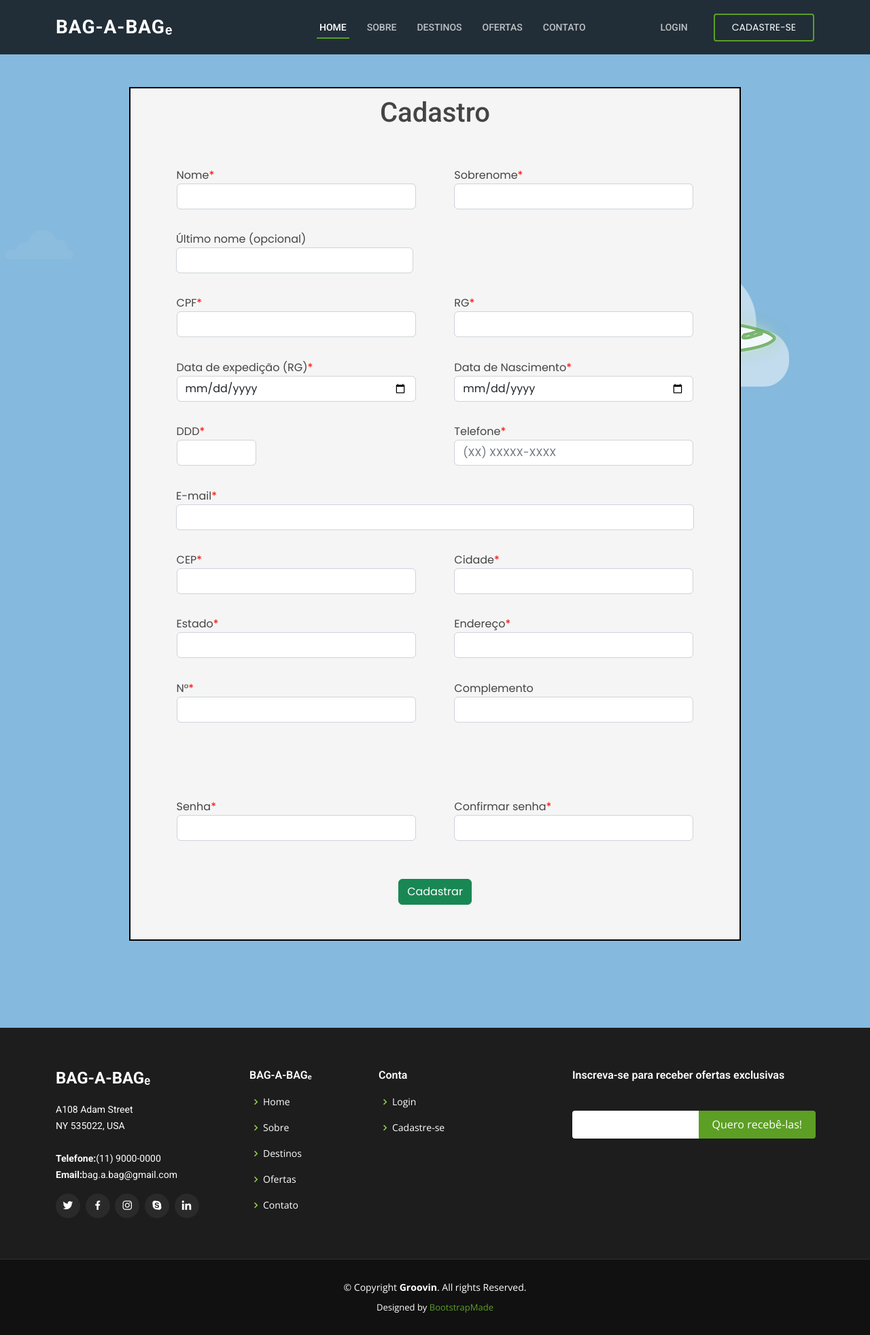
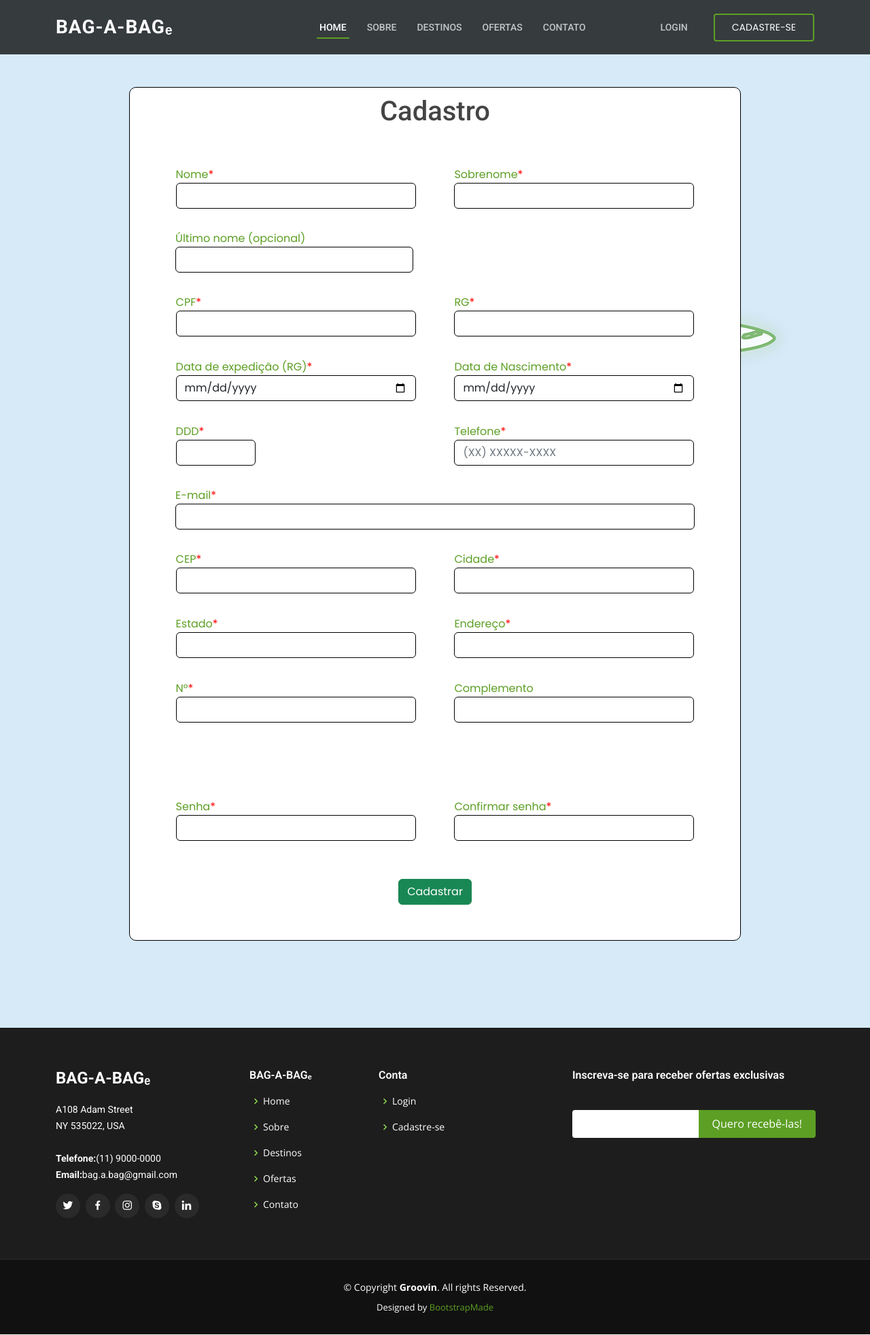
Before and after one commit to gustavinxd/bag-a-bagV2, a PHP site: page /pages/cadastro.html in a window 1280 px wide. Shown: the whole page at 68% size. Run offline with PHP 8.4, Linux system fonts and the light colour scheme.

Commit message:
Alterações Tela Cadastro

```diff
--- a/assets/css/cadastro/cadastro.css
+++ b/assets/css/cadastro/cadastro.css
@@ -43,7 +43,7 @@ body {
 
   html,
 body {
-  background-color: #85b9dd;
+  background-color: #D6EAF8;
   margin: 0;
   padding: 0;
   width: 100%;
@@ -95,130 +95,6 @@ svg {
     from {right:-500px;}
     to {right: 102%;}
   }
-/**
- * Clouds
- */
-.clouds {
-  position: absolute;
-  top: 0;
-  left: 0;
-  right: 0;
-  bottom: 0;
-  overflow: hidden;
-  transform: translateZ(0);
-}
-
-.cloud {
-  position: absolute;
-  top: 20%;
-  width: 300px;
-  right: 0;
-  opacity: 1;
-}
-
-.cloud.front {
-  z-index: 9;
-}
-
-.cloud.distant {
-  z-index: 1;
-}
-
-.cloud.background {
-  z-index: 1;
-}
-
-/*Cloud Sizing*/
-.cloud.smaller {
-  margin-right: 400px;
-  width: 100px;
-  margin-top: 50px;
-}
-
-.cloud.small {
-  margin-right: 200px;
-  width: 150px;
-}
-
-.cloud.big {
-  width: 500px;
-  margin-top: 50px;
-  margin-right: 150px;
-}
-
-.cloud.massive {
-  width: 600px;
-  margin-top: 20px;
-  margin-right: 0px;
-}
-
-
-/*Cloud: Animation*/
-.cloud {
-  -webkit-animation-name: cloud-movement;
-  -webkit-animation-timing-function: linear;
-  -webkit-animation-direction: forwards;
-  -webkit-animation-iteration-count: infinite;
-  -webkit-animation-duration: 8s;
-
-  -moz-animation-name: cloud-movement;
-  -moz-animation-timing-function: linear;
-  -moz-animation-direction: forwards;
-  -moz-animation-iteration-count: infinite;
-  -moz-animation-duration: 8s;
-
-  animation-name: cloud-movement;
-  animation-timing-function: linear;
-  animation-direction: forwards;
-  animation-iteration-count: infinite;
-  animation-duration: 8s;
-}
-
-.slow {
-  -webkit-animation-duration: 9.2s;
-  -moz-animation-duration: 9.2s;
-  animation-duration: 9.2s;
-}
-
-.slower {
-  -webkit-animation-duration: 11.2s;
-  -moz-animation-duration: 11.2s;
-  animation-duration: 11.2s;
-}
-
-.slowest {
-  -webkit-animation-duration: 13.5s;
-  -moz-animation-duration: 13.5s;
-  animation-duration: 13.5s;
-}
-
-.super-slow {
-  -webkit-animation-duration: 20.5s;
-  -moz-animation-duration: 20.5s;
-  animation-duration: 20.5s;
-}
-
-@-webkit-keyframes cloud-movement {
-  0% {
-    opacity: 0.1;
-    -webkit-transform: translateX(300px);
-    -moz-transform: translateX(300px);
-    transform: translateX(300px);
-  }
-  10% {
-
-    opacity: 0.7;
-  }
-  90% {
-    opacity: 0;
-  }
-  100% {
-    opacity: 0;
-    -webkit-transform: translateX(-1000px);
-    -moz-transform: translateX(-1000px);
-    transform: translateX(-1000px);
-  }
-}
   /*--------------------------------------------------------------
   # Back to top button
   --------------------------------------------------------------*/
@@ -572,17 +448,24 @@ svg {
   --------------------------------------------------------------*/
 input, label .main-container{
     display: block;
+    border-color: #5c9f24;
+    color:#5c9f24;
+}
+
+label .main-container{
+    color:#5c9f24;
 }
 
 .main-container{
-    border: solid black 2px;
-    background-color: #F5F5F5;
+    border: solid black 1px;
+    background-color: #FFF;
     margin-bottom: 10%;
     padding: 4%;
     font-family: 'Poppins', sans-serif;
     width: 900px;
     margin: auto;
     z-index: 100;
+    border-radius: 10px;
 }
 h1{
   text-align:center;
--- a/pages/cadastro.html
+++ b/pages/cadastro.html
@@ -51,46 +51,7 @@
       <img  src="/assets/img/airliner-g8dca284ec_640.png" /></div>
     </div>
   </div>
-    <div class="clouds">
-      <svg version="1.1" xmlns="http://www.w3.org/2000/svg" xmlns:xlink="http://www.w3.org/1999/xlink" x="0px" y="0px" width="762px"
-      height="331px" viewBox="0 0 762 331" enable-background="new 0 0 762 331" xml:space="preserve" class="cloud big front slowest">
-      <path fill="#FFFFFF" d="M715.394,228h-16.595c0.79-5.219,1.201-10.562,1.201-16c0-58.542-47.458-106-106-106
-      c-8.198,0-16.178,0.932-23.841,2.693C548.279,45.434,488.199,0,417.5,0c-84.827,0-154.374,65.401-160.98,148.529
-      C245.15,143.684,232.639,141,219.5,141c-49.667,0-90.381,38.315-94.204,87H46.607C20.866,228,0,251.058,0,279.5
-      S20.866,331,46.607,331h668.787C741.133,331,762,307.942,762,279.5S741.133,228,715.394,228z"/>
-      </svg>
-      <svg version="1.1" xmlns="http://www.w3.org/2000/svg" xmlns:xlink="http://www.w3.org/1999/xlink" x="0px" y="0px" width="762px"
-      height="331px" viewBox="0 0 762 331" enable-background="new 0 0 762 331" xml:space="preserve" class="cloud distant smaller">
-      <path fill="#FFFFFF" d="M715.394,228h-16.595c0.79-5.219,1.201-10.562,1.201-16c0-58.542-47.458-106-106-106
-      c-8.198,0-16.178,0.932-23.841,2.693C548.279,45.434,488.199,0,417.5,0c-84.827,0-154.374,65.401-160.98,148.529
-      C245.15,143.684,232.639,141,219.5,141c-49.667,0-90.381,38.315-94.204,87H46.607C20.866,228,0,251.058,0,279.5
-      S20.866,331,46.607,331h668.787C741.133,331,762,307.942,762,279.5S741.133,228,715.394,228z"/>
-      </svg>
 
-      <svg version="1.1" xmlns="http://www.w3.org/2000/svg" xmlns:xlink="http://www.w3.org/1999/xlink" x="0px" y="0px" width="762px"
-      height="331px" viewBox="0 0 762 331" enable-background="new 0 0 762 331" xml:space="preserve" class="cloud small slow">
-      <path fill="#FFFFFF" d="M715.394,228h-16.595c0.79-5.219,1.201-10.562,1.201-16c0-58.542-47.458-106-106-106
-      c-8.198,0-16.178,0.932-23.841,2.693C548.279,45.434,488.199,0,417.5,0c-84.827,0-154.374,65.401-160.98,148.529
-      C245.15,143.684,232.639,141,219.5,141c-49.667,0-90.381,38.315-94.204,87H46.607C20.866,228,0,251.058,0,279.5
-      S20.866,331,46.607,331h668.787C741.133,331,762,307.942,762,279.5S741.133,228,715.394,228z"/>
-      </svg>
-
-      <svg version="1.1" xmlns="http://www.w3.org/2000/svg" xmlns:xlink="http://www.w3.org/1999/xlink" x="0px" y="0px" width="762px"
-      height="331px" viewBox="0 0 762 331" enable-background="new 0 0 762 331" xml:space="preserve" class="cloud distant super-slow massive">
-      <path fill="#FFFFFF" d="M715.394,228h-16.595c0.79-5.219,1.201-10.562,1.201-16c0-58.542-47.458-106-106-106
-      c-8.198,0-16.178,0.932-23.841,2.693C548.279,45.434,488.199,0,417.5,0c-84.827,0-154.374,65.401-160.98,148.529
-      C245.15,143.684,232.639,141,219.5,141c-49.667,0-90.381,38.315-94.204,87H46.607C20.866,228,0,251.058,0,279.5
-      S20.866,331,46.607,331h668.787C741.133,331,762,307.942,762,279.5S741.133,228,715.394,228z"/>
-      </svg>
-
-      <svg version="1.1" xmlns="http://www.w3.org/2000/svg" xmlns:xlink="http://www.w3.org/1999/xlink" x="0px" y="0px" width="762px"
-      height="331px" viewBox="0 0 762 331" enable-background="new 0 0 762 331" xml:space="preserve" class="cloud slower">
-      <path fill="#FFFFFF" d="M715.394,228h-16.595c0.79-5.219,1.201-10.562,1.201-16c0-58.542-47.458-106-106-106
-      c-8.198,0-16.178,0.932-23.841,2.693C548.279,45.434,488.199,0,417.5,0c-84.827,0-154.374,65.401-160.98,148.529
-      C245.15,143.684,232.639,141,219.5,141c-49.667,0-90.381,38.315-94.204,87H46.607C20.866,228,0,251.058,0,279.5
-      S20.866,331,46.607,331h668.787C741.133,331,762,307.942,762,279.5S741.133,228,715.394,228z"/>
-      </svg>
-    </div>
   <!-- ======= Header ======= -->
   <header id="header" class="fixed-top d-flex align-items-center">
     <div class="container d-flex align-items-center justify-content-between">
@@ -130,95 +91,95 @@
         <div class="row">
           <div class="half-box">
             <div class="col">
-              <label for = "name" class="required">Nome</label>
-              <input type = "name" class="form-control required" name = "name" id = "name">
+              <label for = "name" class="required" style = "color: #5c9f24">Nome</label>
+              <input type = "name" class="form-control required" style = "background-color: #FFF; border-color: black" name = "name" id = "name">
             </div>
           </div>
           <div class = "half-box">
-              <label for = "lastname" class="required">Sobrenome</label>
-              <input type = "lastname" class="form-control required" name = "sobrenome" id = "sobrenome">
+              <label for = "lastname" class="required" style = "color: #5c9f24">Sobrenome</label>
+              <input type = "lastname" class="form-control required" style = "background-color: #FFF; border-color: black" name = "sobrenome" id = "sobrenome">
           </div>
         </div>
         <div class = "half-box" style = "width: 88%;">
           <div class="col-6">
-            <label for = "ultname">Último nome (opcional)</label>
-            <input type = "ultname"  class="form-control required" name = "ultname" id = "ultname">
+            <label for = "ultname" style = "color: #5c9f24">Último nome (opcional)</label>
+            <input type = "ultname"  class="form-control required" style = "background-color: #FFF; border-color: black" name = "ultname" id = "ultname">
           </div>
         </div>
         <div class="row">
           <div class = "half-box">
-            <label for = "cpf" class="required">CPF</label>
-            <input type = "number" class="form-control required" name = "cpf" id = "cpf">
+            <label for = "cpf" class="required" style = "color: #5c9f24" >CPF</label>
+            <input type = "number" class="form-control required" style = "background-color: #FFF; border-color: black" name = "cpf" id = "cpf">
           </div>
           <div class = "half-box">
-            <label for = "rg" class="required">RG</label>
-            <input type = "rg" name = "rg" id = "rg" class="form-control required">
+            <label for = "rg" class="required" style = "color: #5c9f24">RG</label>
+            <input type = "rg" name = "rg" id = "rg" class="form-control required" style = "background-color: #FFF; border-color: black">
           </div>
         </div>
         <div class="row">
           <div class = "half-box">
-            <label for = "date" class = "required">Data de expedição (RG)</label>
-            <input type = "date" name = "dataexpedicao" id = "dataexpedicao" class="form-control">
+            <label for = "date" class = "required" style = "color: #5c9f24">Data de expedição (RG)</label>
+            <input type = "date" name = "dataexpedicao" id = "dataexpedicao" class="form-control" style = "background-color: #FFF; border-color: black">
           </div>
           <div class = "half-box">
-              <label for = "date" class="required">Data de Nascimento</label>
-              <input type = "date" name = "datanascimento" id = "datanascimento" class="form-control">
+              <label for = "date" class="required" style = "color: #5c9f24">Data de Nascimento</label>
+              <input type = "date" name = "datanascimento" id = "datanascimento" class="form-control" style = "background-color: #FFF; border-color: black">
           </div>
         </div>
         <div class="row">
             <div class = "half-box">
               <div class = "col-4">
-                <label for = "number" class="required">DDD</label>
-                <input type = "number" maxlength="2" name = "ddd" id = "ddd" class="form-control required">
+                <label for = "number" class="required" style = "color: #5c9f24">DDD</label>
+                <input type = "number" maxlength="2" name = "ddd" id = "ddd" class="form-control required" style = "background-color: #FFF; border-color: black">
               </div>
             </div>
             <div class = "half-box">
-              <label for = "tel" class="required">Telefone</label>
-              <input type = "tel" name = "telefone" id = "telefone" placeholder = "(XX) XXXXX-XXXX" maxlength="15" class="form-control required" onkeypress="mascara(this)">
+              <label for = "tel" class="required" style = "color: #5c9f24">Telefone</label>
+              <input type = "tel" name = "telefone" id = "telefone" placeholder = "(XX) XXXXX-XXXX" maxlength="15" class="form-control required" onkeypress="mascara(this)" style = "background-color: #FFF; border-color: black">
             </div>
          </div>
             <div class = "half-box">
-              <label for = "email" class="required">E-mail</label>
-              <input type = "email" name = "email" id = "email" class="form-control required">
+              <label for = "email" class="required" style = "color: #5c9f24">E-mail</label>
+              <input type = "email" name = "email" id = "email" class="form-control required" style = "background-color: #FFF; border-color: #000">
             </div>
           <div class="row">
               <div class = "half-box">
-                <label for = "number" class="required">CEP</label>
-                <input type = "number" name = "cep" id = "cep" class="form-control required">
+                <label for = "number" class="required" style = "color: #5c9f24">CEP</label>
+                <input type = "number" name = "cep" id = "cep" class="form-control required" style = "background-color: #FFF; border-color: #000">
               </div>
               <div class = "half-box">
-                <label for = "cidade" class="required">Cidade</label>
-                <input type = "cidade" name = "cidade" id = "cidade" class="form-control required">
+                <label for = "cidade" class="required" style = "color: #5c9f24">Cidade</label>
+                <input type = "cidade" name = "cidade" id = "cidade" class="form-control required" style = "background-color: #FFF; border-color: #000">
             </div>
           </div>
           <div class="row">
             <div class = "half-box">
-              <label for = "estado" class="required">Estado</label>
-              <input type = "estado" name = "estado" id = "estado" class="form-control required">
+              <label for = "estado" class="required" style = "color: #5c9f24">Estado</label>
+              <input type = "estado" name = "estado" id = "estado" class="form-control required" style = "background-color: #FFF; border-color: #000">
             </div>
             <div class = "half-box">
-              <label for = "endereco" class="required">Endereço</label>
-              <input type = "endereco" name = "endereco" id = "endereco" class="form-control required">
+              <label for = "endereco" class="required" style = "color: #5c9f24">Endereço</label>
+              <input type = "endereco" name = "endereco" id = "endereco" class="form-control required" style = "background-color: #FFF; border-color: #000">
             </div>
           </div>
           <div class="row" style = "margin-bottom: 10%">
             <div class = "half-box">
-              <label for = "number" class="required">N°</label>
-              <input type = "number" name = "numero" id = "numero" class="form-control required">
+              <label for = "number" class="required" style = "color: #5c9f24">N°</label>
+              <input type = "number" name = "numero" id = "numero" class="form-control required" style = "background-color: #FFF; border-color: #000">
             </div>
             <div class = "half-box">
-              <label for = "complemento">Complemento</label>
-              <input type = "complemento" name = "complemento" id = "complemento" class = "form-control">
+              <label for = "complemento" style = "color: #5c9f24">Complemento</label>
+              <input type = "complemento" name = "complemento" id = "complemento" class = "form-control" style = "background-color: #FFF; border-color: #000">
             </div>
           </div>
           <div class="row">
             <div class = "half-box">
-              <label for = "password" class="required">Senha</label>
-              <input type = "password" name = "senha" id = "senha" class="form-control required">
+              <label for = "password" class="required" style = "color: #5c9f24">Senha</label>
+              <input type = "password" name = "senha" id = "senha" class="form-control required" style = "background-color: #FFF; border-color:#000">
             </div>
             <div class = "half-box">
-              <label for = "password" class="required">Confirmar senha</label>
-              <input type = "password" name = "confsenha" id = "confsenha" class="form-control required">
+              <label for = "password" class="required"style = "color: #5c9f24">Confirmar senha</label>
+              <input type = "password" name = "confsenha" id = "confsenha" class="form-control required" style = "background-color: #FFF; border-color: #000">
             </div>
           </div>
             <div class="full-box">
```
